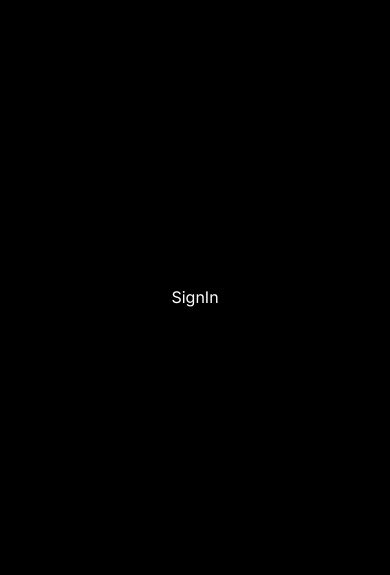
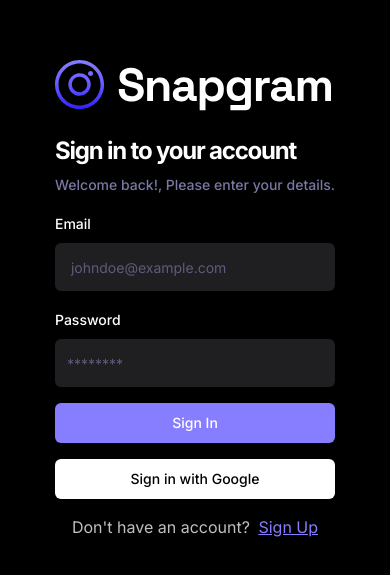
Before and after one commit to vanshkr/ViewVista, a React (Vite) app: page /signIn in a window 390 px wide. Shown: the part 125-700 px from the top of the page. Built offline with nearby package versions, Linux system fonts and the light colour scheme; no server answers.

Commit message:
sign functionality

```diff
--- a/src/_auth/AuthLayout.jsx
+++ b/src/_auth/AuthLayout.jsx
@@ -1,9 +1,24 @@
 import React from "react";
-import { Outlet } from "react-router-dom";
-
+import { Outlet, useNavigate } from "react-router-dom";
+import { useAuth } from "@/lib/context/AuthContext";
 const AuthLayout = () => {
+  const { isAuthenticated } = useAuth();
+  const navigate = useNavigate();
   return (
     <>
+      {/* {!isAuthenticated ? (
+        <>
+          <section className="flex flex-1 justify-center items-center py-10">
+            <Outlet />
+          </section>
+          <img
+            className="hidden xl:block w-1/2 h-screen object-cover bg-no-repeat"
+            src="../assets/images/side-img.svg"
+          />
+        </>
+      ) : (
+        navigate("/")
+      )} */}
       <section className="flex flex-1 justify-center items-center py-10">
         <Outlet />
       </section>
--- a/src/_auth/form/SignIn.jsx
+++ b/src/_auth/form/SignIn.jsx
@@ -1,7 +1,135 @@
 import React from "react";
+import { z } from "zod";
+import { Button } from "@/components/ui/button";
+import { useToast } from "@/components/ui/use-toast";
+import {
+  Form,
+  FormControl,
+  FormField,
+  FormItem,
+  FormLabel,
+  FormMessage,
+} from "@/components/ui/form";
+import { Input } from "@/components/ui/input";
+import { signInFormSchema } from "@/lib/validation";
+import { zodResolver } from "@hookform/resolvers/zod";
+import { useForm } from "react-hook-form";
+import { Loader } from "@/components/ui/shared/Loader";
+import { Link, useNavigate } from "react-router-dom";
+import { useSignInAccount } from "@/lib/react-query/api";
+import { useAuth } from "@/lib/context/AuthContext";
 
 const SignIn = () => {
-  return <div>SignIn</div>;
+  const { checkAuthUser, isLoading: isUserLoading } = useAuth();
+  const { mutateAsync: signInAccount, isPending: isSignIn } =
+    useSignInAccount();
+  const { toast } = useToast();
+  const form = useForm({
+    resolver: zodResolver(signInFormSchema),
+    defaultValues: {
+      email: "",
+      password: "",
+    },
+  });
+  const navigate = useNavigate();
+  async function onSubmit(userData) {
+    try {
+      await signInAccount(userData);
+      const isLoggedIn = await checkAuthUser();
+      if (!isLoggedIn) {
+        throw new Error("Authentication failed. Please try again. ");
+      }
+      toast({
+        title: "Signed in successfully. ",
+      });
+      navigate("/");
+    } catch (err) {
+      toast({
+        title: "Something went wrong",
+        description: err.message,
+      });
+    } finally {
+      form.reset();
+    }
+  }
+  return (
+    <Form {...form}>
+      <div className="flex flex-col">
+        <img src="/assets/images/logo.svg" alt="logo" />
+        <h2 className="h3-bold md:h2-bold pt-5 sm:pt-12">
+          Sign in to your account
+        </h2>
+        <p className="text-light-3 small-medium md:base-regular mt-2">
+          Welcome back!, Please enter your details.{" "}
+        </p>
+
+        <form
+          onSubmit={form.handleSubmit(onSubmit)}
+          className="flex flex-col gap-4 w-full mt-4"
+        >
+          <FormField
+            control={form.control}
+            name="email"
+            render={({ field }) => (
+              <FormItem>
+                <FormLabel>Email</FormLabel>
+                <FormControl>
+                  <Input
+                    type="email"
+                    placeholder=" johndoe@example.com"
+                    {...field}
+                    className="shad-input"
+                  />
+                </FormControl>
+                <FormMessage />
+              </FormItem>
+            )}
+          />
+          <FormField
+            control={form.control}
+            name="password"
+            render={({ field }) => (
+              <FormItem>
+                <FormLabel>Password</FormLabel>
+                <FormControl>
+                  <Input
+                    type="password"
+                    placeholder="********"
+                    {...field}
+                    className="shad-input"
+                  />
+                </FormControl>
+                <FormMessage />
+              </FormItem>
+            )}
+          />
+          <div className="flex flex-col gap-y-4">
+            <Button className="shad-button_primary " type="submit">
+              {isSignIn || isUserLoading ? (
+                <div className="flex-center gap-2">
+                  <Loader /> Loading...
+                </div>
+              ) : (
+                "Sign In"
+              )}
+            </Button>
+            <Button className="bg-white text-black" type="submit">
+              Sign in with Google
+            </Button>
+            <p className="text-light-2/80 text-center text-small-regular">
+              Don't have an account?{" "}
+              <Link
+                className="text-bold-semibold text-primary-500 ml-1 underline"
+                to="/signUp"
+              >
+                Sign Up
+              </Link>
+            </p>
+          </div>
+        </form>
+      </div>
+    </Form>
+  );
 };
 
 export default SignIn;
--- a/src/_auth/form/SignUp.jsx
+++ b/src/_auth/form/SignUp.jsx
@@ -15,15 +15,15 @@
 import { zodResolver } from "@hookform/resolvers/zod";
 import { useForm } from "react-hook-form";
 import { Loader } from "@/components/ui/shared/Loader";
-import { Link } from "react-router-dom";
+import { Link, useNavigate } from "react-router-dom";
 import { useCreateUserAccount, useSignInAccount } from "@/lib/react-query/api";
 import { useAuth } from "@/lib/context/AuthContext";
 
 const SignUp = () => {
   const { checkAuthUser, isLoading: isUserLoading } = useAuth();
-  const { mutationAsync: createUserAccount, isLoading: isCreatingUser } =
+  const { mutateAsync: createUserAccount, isPending: isCreatingUser } =
     useCreateUserAccount();
-  const { mutationAsync: signInAccount, isLoading: isSignIn } =
+  const { mutateAsync: signInAccount, isPending: isSignIn } =
     useSignInAccount();
   const { toast } = useToast();
   const form = useForm({
@@ -36,14 +36,20 @@
       confirmPassword: "",
     },
   });
+  const navigate = useNavigate();
   async function onSubmit(userData) {
     try {
       await createUserAccount(userData);
       await signInAccount(userData);
       const isLoggedIn = await checkAuthUser();
+      console.log(isLoggedIn);
       if (!isLoggedIn) {
+        console.log("why");
         throw new Error("Authentication failed. Please try again. ");
       }
+      toast({
+        title: "Signed up successfully. ",
+      });
       navigate("/");
     } catch (err) {
       toast({
@@ -161,7 +167,7 @@
           />
           <div className="flex flex-col gap-y-4">
             <Button className="shad-button_primary " type="submit">
-              {isCreatingUser ? (
+              {isCreatingUser || isSignIn || isUserLoading ? (
                 <div className="flex-center gap-2">
                   <Loader /> Loading...
                 </div>
@@ -175,10 +181,10 @@
             <p className="text-light-2/80 text-center text-small-regular">
               Already have an account?{" "}
               <Link
-                className="text-bold-semibold text-primary-500 ml-1"
+                className="text-bold-semibold text-primary-500 ml-1 underline"
                 to="/signIn"
               >
-                Log In
+                Sign In
               </Link>
             </p>
           </div>
--- a/src/_root/RootLayout.jsx
+++ b/src/_root/RootLayout.jsx
@@ -1,11 +1,15 @@
+import { Topbar, Sidebar } from "../components/ui/shared/index";
 import React from "react";
 import { Outlet } from "react-router-dom";
 
 const RootLayout = () => {
   return (
     <div>
-      RootLayout
-      <Outlet />
+      <Topbar />
+      <Sidebar />
+      <section>
+        <Outlet />
+      </section>
     </div>
   );
 };
--- /dev/null
+++ b/src/components/ui/shared/Sidebar.jsx
@@ -0,0 +1,7 @@
+import React from "react";
+
+function Sidebar() {
+  return <div>Sidebar</div>;
+}
+
+export default Sidebar;
--- /dev/null
+++ b/src/components/ui/shared/Topbar.jsx
@@ -0,0 +1,7 @@
+import React from "react";
+
+function Topbar() {
+  return <div>Topbar</div>;
+}
+
+export default Topbar;
--- /dev/null
+++ b/src/components/ui/shared/index.js
@@ -0,0 +1,3 @@
+export { default as Topbar } from "./Topbar";
+export { default as Sidebar } from "./Sidebar";
+export { Loader } from "./Loader";
--- a/src/lib/appwrite/api.js
+++ b/src/lib/appwrite/api.js
@@ -1,7 +1,6 @@
-import { ID } from "appwrite";
+import { ID, Query } from "appwrite";
 // import { createContext, useContext, useEffect, useState } from "react";
 import { account, appwriteConfig, databases, avatars } from "./config";
-
 export async function createUserAccount({ email, password, name, username }) {
   try {
     const newUserAccount = await account.create(
@@ -47,8 +46,7 @@
 export const signInAccount = async ({ email, password }) => {
   try {
     const userSession = await account.createEmailSession(email, password);
-    console.log(userSession);
-    return response;
+    return userSession;
   } catch (err) {
     if (err.response.code === 429) {
       throw new Error(err.response.message);
@@ -61,8 +59,13 @@
 export const getAccount = async () => {
   try {
     const currentAccount = await account.get();
-    console.log(currentAccount);
+    const currentUser = await databases.listDocuments(
+      appwriteConfig.databaseId,
+      appwriteConfig.userCollection,
+      [Query.equal("userId", currentAccount.$id)]
+    );
+    return currentUser;
   } catch (err) {
-    console.log(err);
+    return err;
   }
 };
--- a/src/lib/context/AuthContext.jsx
+++ b/src/lib/context/AuthContext.jsx
@@ -31,18 +31,17 @@
     try {
       const currentUser = await getAccount();
       setIsLoading(true);
+      setIsAuthenticated(true);
       setUser({
-        id: currentUser.$id,
-        name: currentUser.name,
-        username: currentUser.username,
-        email: currentUser.email,
-        imageUrl: currentUser.imageUrl,
-        bio: currentAccount.bio,
+        id: currentUser?.$id,
+        name: currentUser?.name,
+        username: currentUser?.username,
+        email: currentUser?.email,
+        imageUrl: currentUser?.imageUrl,
+        bio: currentUser?.bio,
       });
-      setIsAuthenticated(true);
       return true;
     } catch (err) {
-      console.log(err);
       return false;
     } finally {
       setIsLoading(false);
@@ -54,6 +53,7 @@
     if (!cookie || cookie.length == 0) {
       navigate("/signIn");
     }
+    checkAuthUser();
   }, []);
 
   const value = {
--- a/src/lib/validation/index.js
+++ b/src/lib/validation/index.js
@@ -17,3 +17,9 @@
     path: ["confirmPassword"],
     message: "Passwords does not match",
   });
+export const signInFormSchema = z.object({
+  email: z.string().email({ message: "Please enter a valid email address." }),
+  password: z
+    .string()
+    .min(8, { message: "Password must be atleast 8 characters." }),
+});
```
